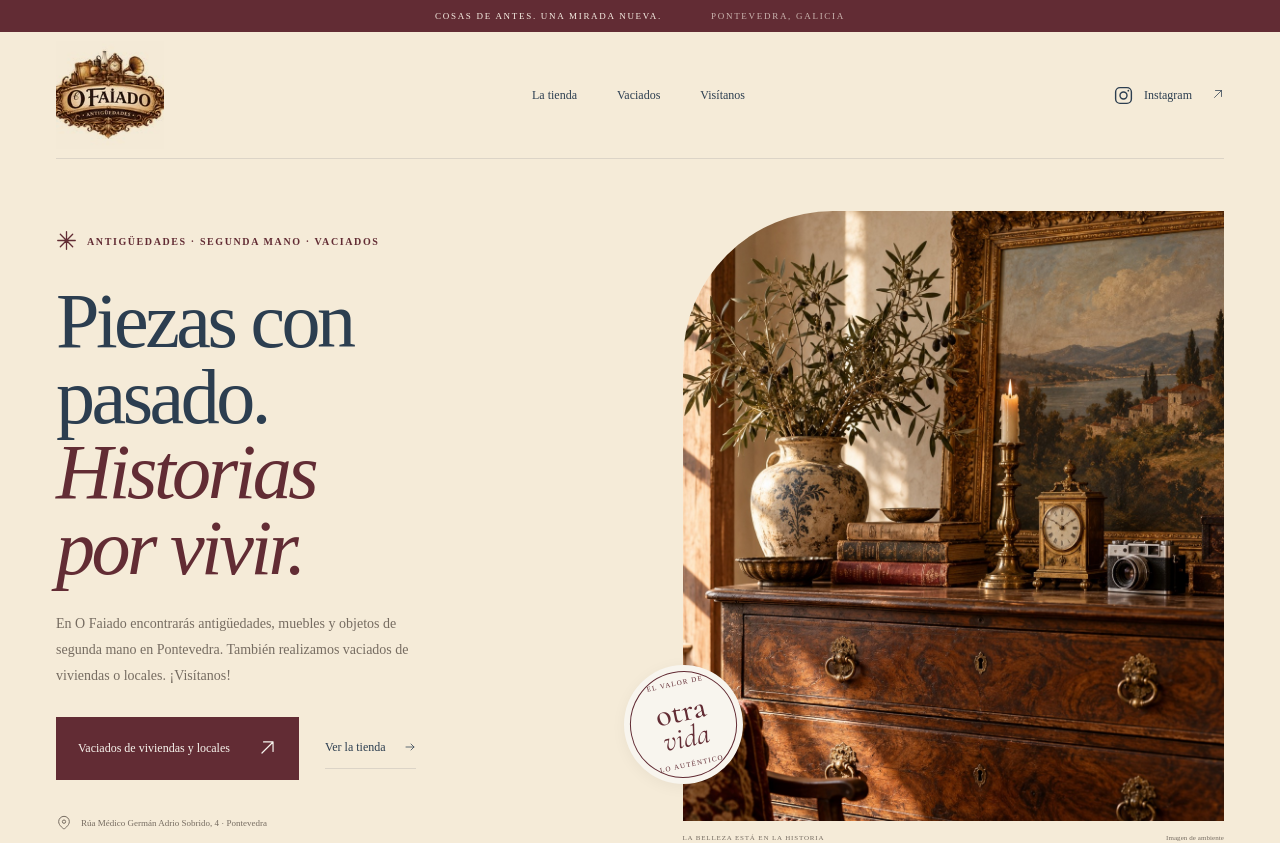
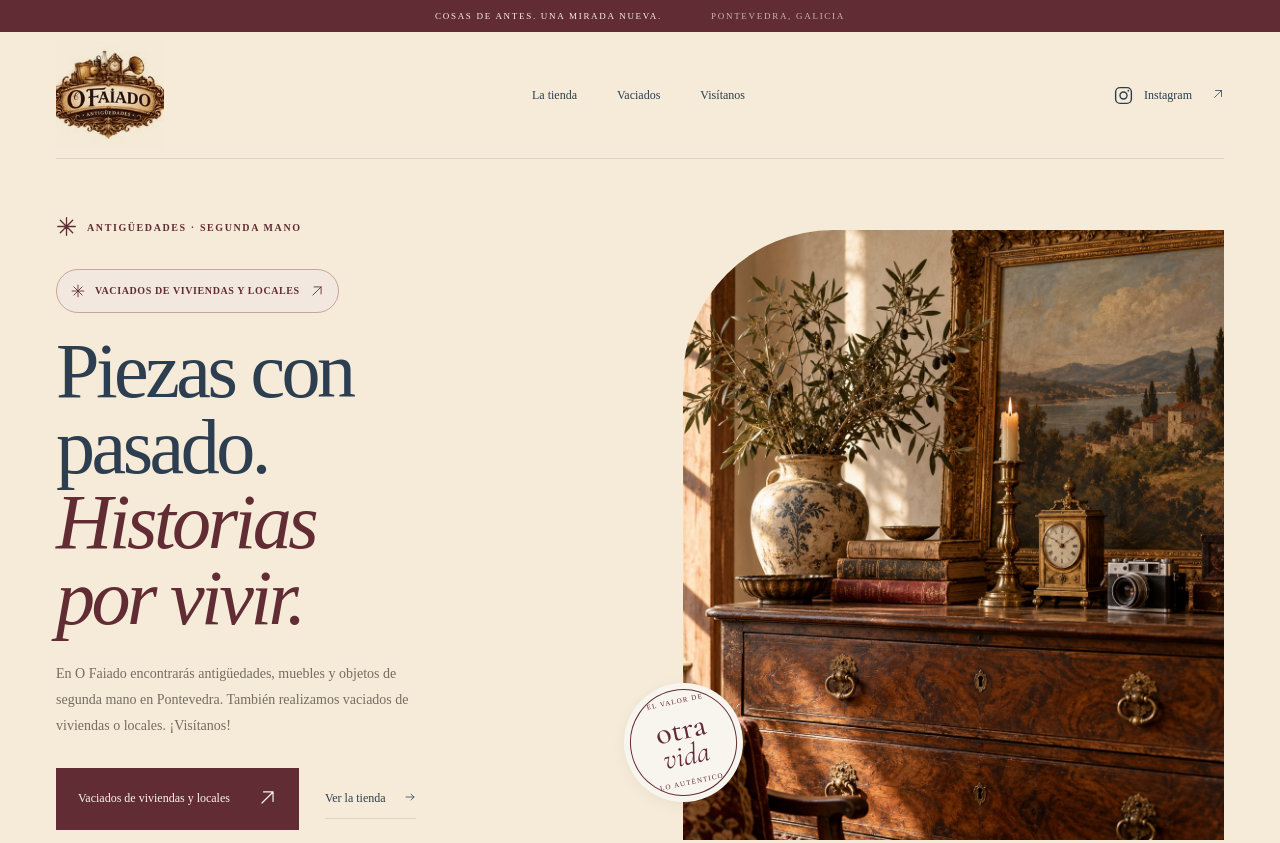
Before and after one commit to j0ssGZ/ofaiado, a Nuxt app: page / in a window 1280 px wide. Shown: the top 843 px of the page. Built offline with nearby package versions, Linux system fonts and the light colour scheme.

Commit message:
Add a clear-out service badge to the homepage

```diff
--- a/pages/index.vue
+++ b/pages/index.vue
@@ -118,8 +118,13 @@ useHead({
       <section class="hero wrap">
         <div class="hero-copy">
           <p class="eyebrow">
-            <span class="tiny-star"><DecorativeIcon name="star" /></span> ANTIGÜEDADES · SEGUNDA MANO · VACIADOS
+            <span class="tiny-star"><DecorativeIcon name="star" /></span> ANTIGÜEDADES · SEGUNDA MANO
           </p>
+          <a class="hero-service-tag" href="#vaciados">
+            <DecorativeIcon name="star" />
+            Vaciados de viviendas y locales
+            <DecorativeIcon name="diagonal" />
+          </a>
           <h1>
             Piezas con<br />pasado.<br /><em>Historias<br />por vivir.</em>
           </h1>
--- a/src/app.css
+++ b/src/app.css
@@ -158,6 +158,30 @@ summary:focus-visible {
 }
 .tiny-star {
   font-size: 21px;
+}
+.hero-service-tag {
+  display: inline-flex;
+  align-items: center;
+  gap: 10px;
+  min-height: 44px;
+  margin-bottom: 20px;
+  padding: 8px 14px;
+  border: 1px solid #c6a59d;
+  border-radius: 999px;
+  background: #f2e8df;
+  color: var(--wine);
+  font-size: 10px;
+  font-weight: 650;
+  letter-spacing: 0.06em;
+  text-transform: uppercase;
+  transition: background 0.2s;
+}
+.hero-service-tag:hover {
+  background: #eadbd1;
+}
+.hero-service-tag .symbol-icon {
+  flex: none;
+  font-size: 14px;
 }
 .hero h1 {
   font-size: clamp(65px, 6.1vw, 88px);
```
